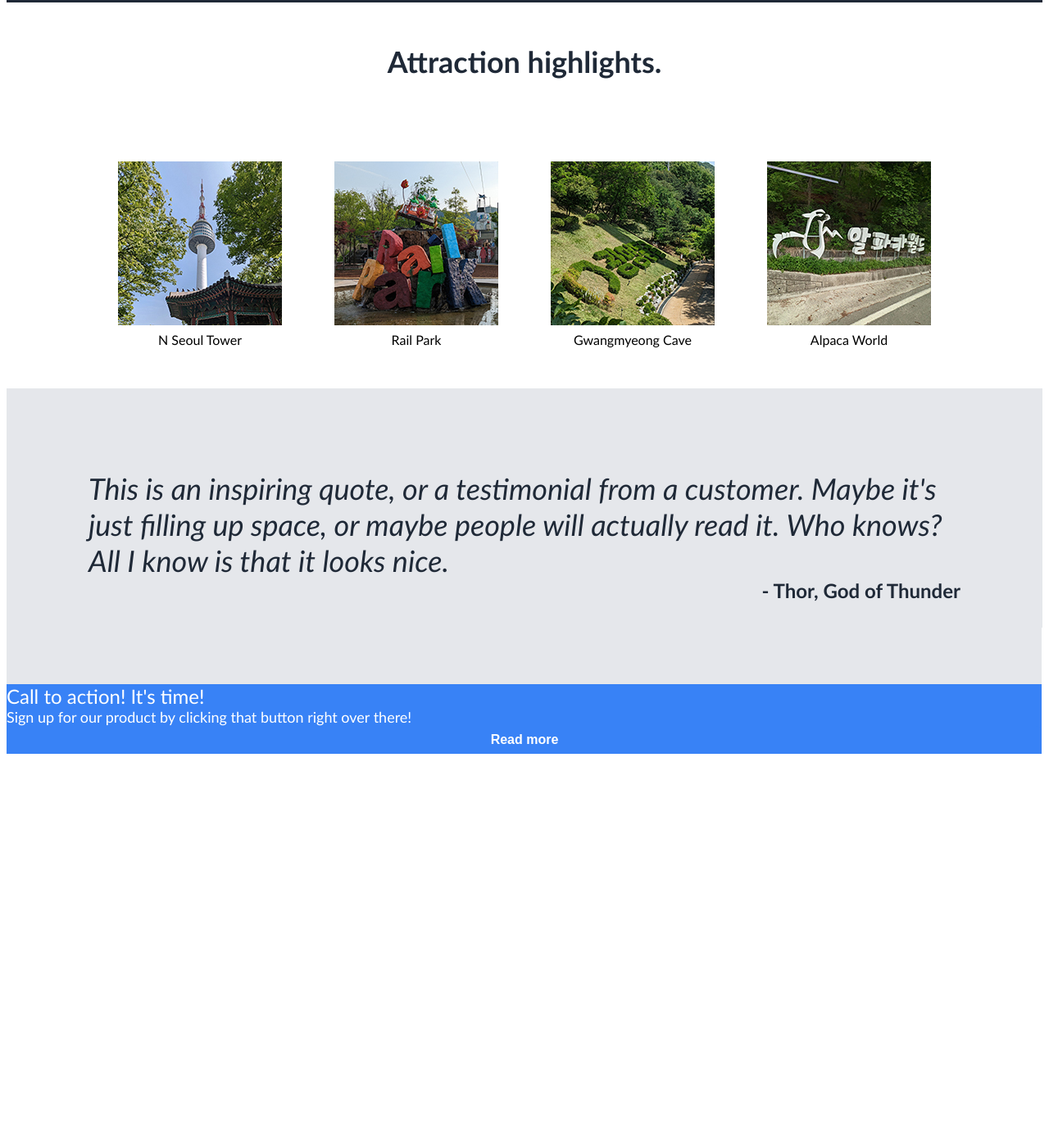
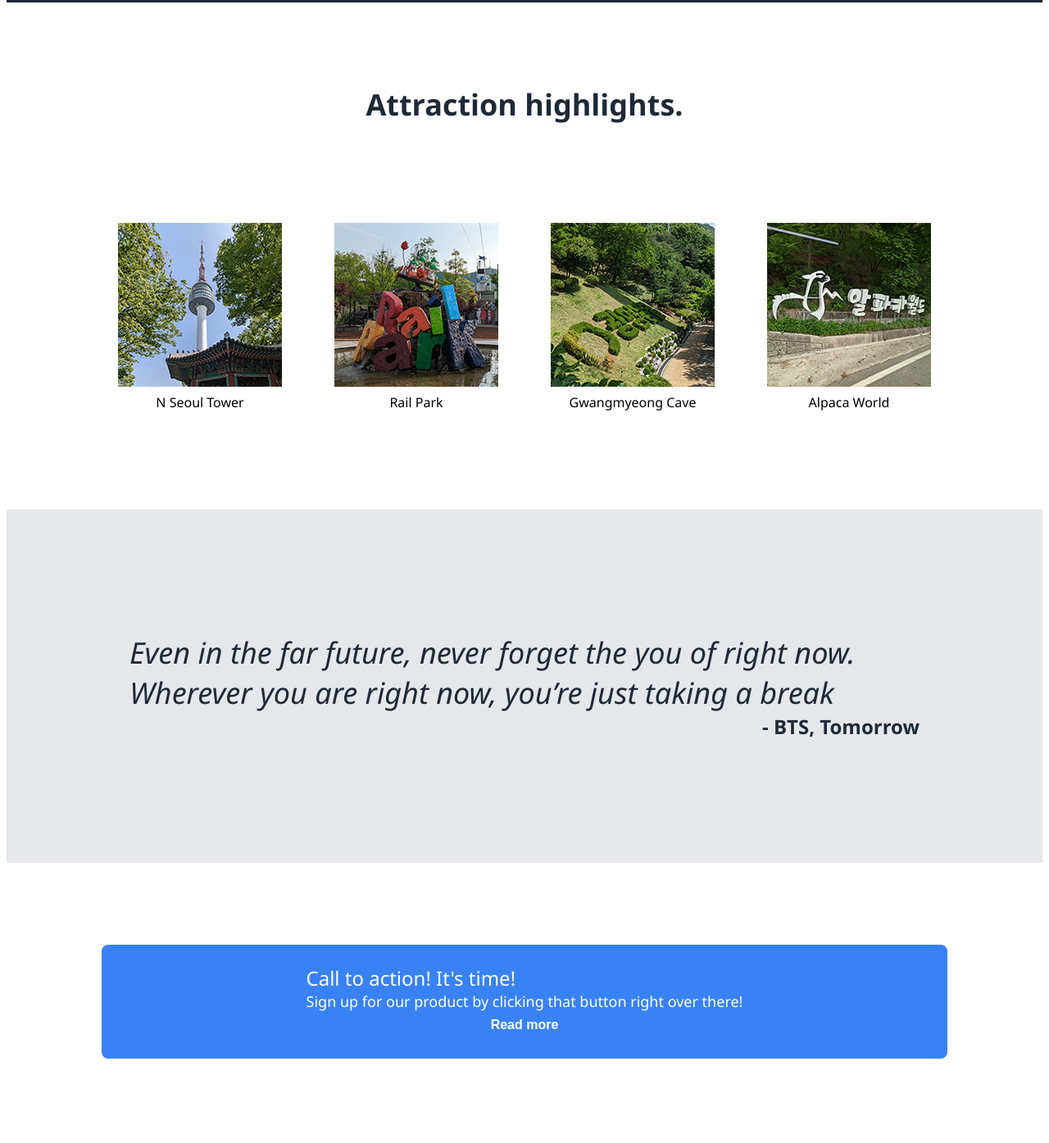
Before and after one commit to hambaggers/odin-landing-page, a plain HTML site: page index.html in a window 1280 px wide. Shown: the part 505-1900 px from the top of the page at 82% size. Before the commit the page ends 1433 px from the top, so only its background shows below. Drawn offline with Linux system fonts and the light colour scheme.

Commit message:
changed font and adjust style sizing and spacing. Added sign up box to bottom of page

```diff
--- a/index.html
+++ b/index.html
@@ -1,6 +1,6 @@
 <!DOCTYPE html>
 <html lang="en">
-  <link rel="stylesheet" type="text/css" href="style.css" />
+  <link rel="stylesheet" href="style.css" />
   <head>
     <meta charset="UTF-8" />
     <meta http-equiv="X-UA-Compatible" content="IE=edge" />
@@ -25,7 +25,7 @@
           </div>
           <button>Read more</button>
         </div>
-        <img src="mountain.jpg" alt="mountain" />
+        <img src="towerview.jpg" alt="n tower vew" />
       </div>
     </div>
   </head>
@@ -50,17 +50,18 @@
       </div>
     </div>
     <div class="quote">
-      This is an inspiring quote, or a testimonial from a customer. Maybe it's
-      just filling up space, or maybe people will actually read it. Who knows?
-      All I know is that it looks nice.
-      <div class="signature">- Thor, God of Thunder</div>
+      Even in the far future, never forget the you of right now. Wherever you
+      are right now, you’re just taking a break
+      <div class="signature">- BTS, Tomorrow</div>
     </div>
-    <div class="signup">
-      Call to action! It's time!
-      <div class="subtext">
-        Sign up for our product by clicking that button right over there!
+    <div class="endcontainer">
+      <div class="signup">
+        Call to action! It's time!
+        <div class="subtext">
+          Sign up for our product by clicking that button right over there!
+        </div>
+        <button name="buttonend">Read more</button>
       </div>
-      <button name="buttonend">Read more</button>
     </div>
   </body>
 </html>
--- a/style.css
+++ b/style.css
@@ -2,20 +2,17 @@
   color: #f9faf8;
   font-size: 24px;
   font-weight: 900;
-  font-family: "Trebuchet MS", "Lucida Sans Unicode", "Lucida Grande",
-    "Lucida Sans", Arial, sans-serif;
+  font-family: "Segoe UI", Tahoma, Geneva, Verdana, sans-serif;
   display: flex;
   justify-content: space-evenly;
   padding: 16px;
 }
 head {
-  font-family: "Trebuchet MS", "Lucida Sans Unicode", "Lucida Grande",
-    "Lucida Sans", Arial, sans-serif;
+  font-family: "Segoe UI", Tahoma, Geneva, Verdana, sans-serif;
 }
 
 body {
-  font-family: "Trebuchet MS", "Lucida Sans Unicode", "Lucida Grande",
-    "Lucida Sans", Arial, sans-serif;
+  font-family: "Segoe UI", Tahoma, Geneva, Verdana, sans-serif;
 }
 
 a {
@@ -27,7 +24,6 @@ a {
 
 .links {
   display: flex;
-  list-style: none;
   padding: 0 200px;
   gap: 16px;
   font-size: 18px;
@@ -76,15 +72,13 @@ button {
   font-size: 36px;
   font-weight: 800;
   color: #1f2937;
-  display: flex;
-  justify-content: center;
-  padding: 50px;
+  text-align: center;
+  margin-top: 100px;
 }
 
 .infocontainer {
   display: flex;
   justify-content: center;
-  align-items: normal;
 }
 
 .image {
@@ -92,7 +86,7 @@ button {
   flex-flow: column;
   align-items: center;
   gap: 8px;
-  padding: 50px 0;
+  padding: 120px 0;
 }
 
 .quote {
@@ -101,7 +95,7 @@ button {
   font-size: 36px;
   font-weight: lighter;
   font-style: italic;
-  padding: 100px;
+  padding: 150px;
   display: flex;
   flex-flow: column;
 }
@@ -114,18 +108,32 @@ button {
   justify-content: end;
 }
 
+.endcontainer {
+  display: flex;
+  justify-content: center;
+  padding: 100px 100px;
+}
+
 .signup {
   background: #3882f6;
   color: white;
   font-size: 24px;
+  font-weight: 500;
   display: flex;
   flex-flow: column;
   text-align: left;
   justify-content: space-evenly;
+  padding: 24px 250px;
+  border-radius: 8px;
 }
 
 .subtext {
   font-size: 18px;
+  font-weight: 100;
+}
+
+.buttonend {
+  border: white;
 }
 
 img {
```
Also changed, not shown: towerview.jpg (added).
